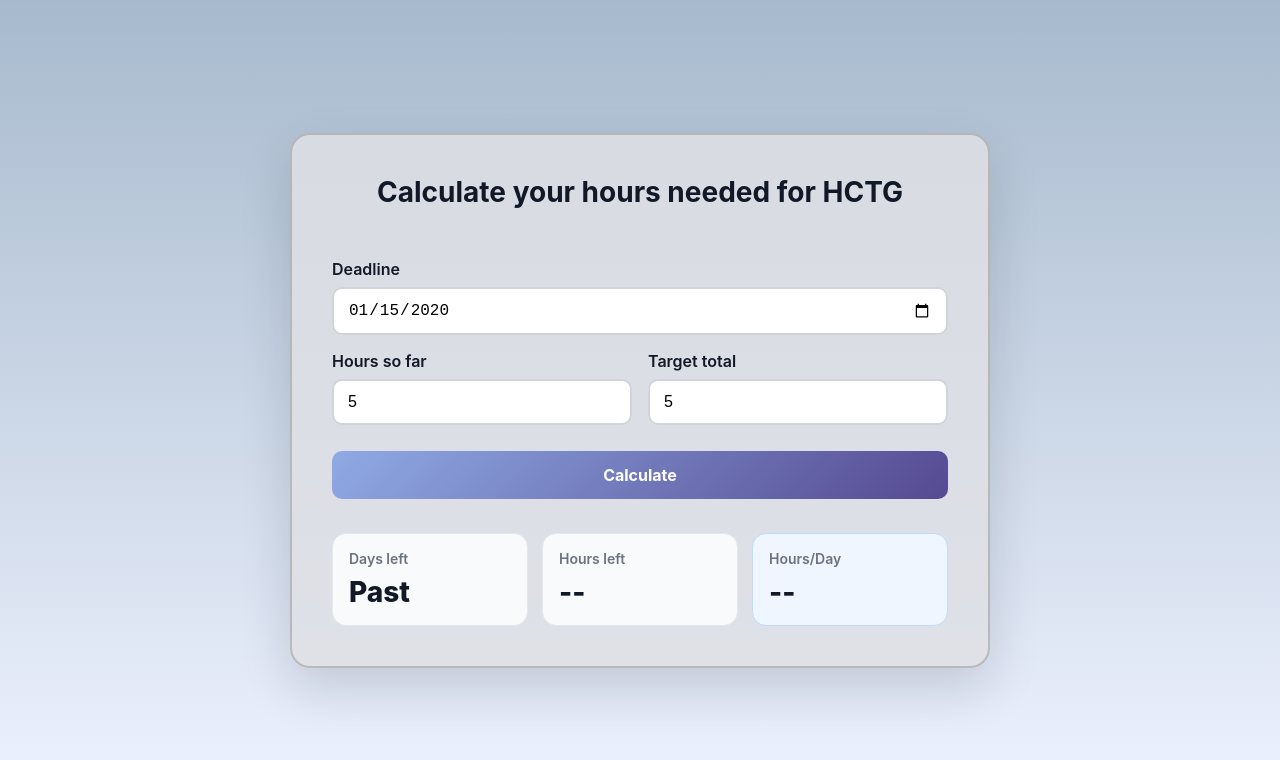
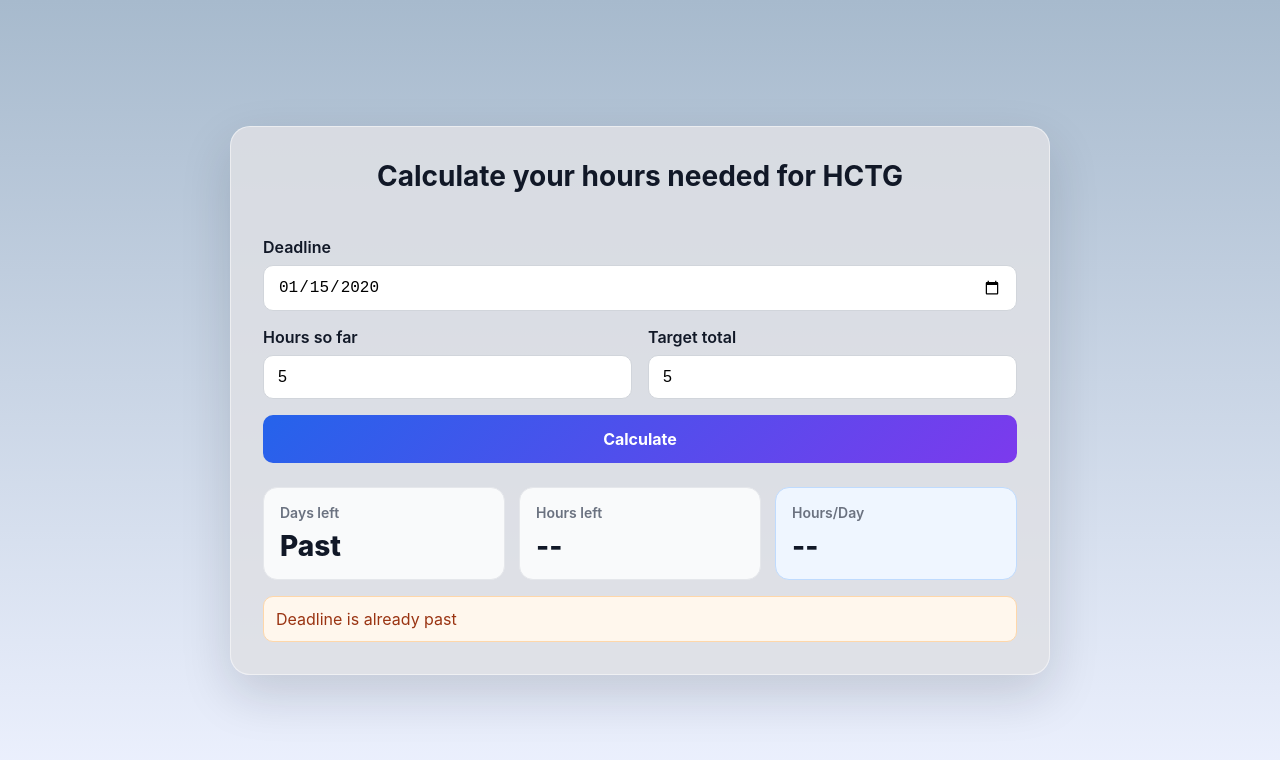
Before and after one commit to 019-Abhi/the-game-hours-calc, a React (Vite) app: page / in a window 1280 px wide. Both pictures are taken after typing "2020-01-15", "5", "5" into the empty fields and a click on the button "Calculate". Shown: the top 760 px of the page. Built offline with nearby package versions, Linux system fonts and the light colour scheme.

Commit message:
Revert "css redone, removed remarks from jsx"
This reverts commit 5e4b9eb4b760519d9956e9c84f3371aa0c6e195d.

```diff
--- a/src/App.css
+++ b/src/App.css
@@ -8,21 +8,36 @@
 
 .calculator-card {
   width: 100%;
-  max-width: 700px;
-  padding: 40px;
+  max-width: 820px;
+  padding: 32px;
   border-radius: 20px;
   background: rgba(223, 224, 228, 0.85);
-  border: 2px solid rgba(147, 143, 143, 0.5);
+  border: 1px solid rgba(255, 255, 255, 0.5);
   box-shadow: 0 20px 50px rgba(13, 20, 33, 0.15);
 }
 
 .title-wrap {
-  margin-bottom: 30px;
+  margin-bottom: 24px;
+}
+
+.eyebrow {
+  margin: 0 0 8px;
+  font-size: 12px;
+  font-weight: 700;
+  letter-spacing: 0.08em;
+  text-transform: uppercase;
+  color: #2563eb;
 }
 
 h1 {
   margin: 0;
   font-size: 1.75rem;
+}
+
+.subtitle {
+  margin-top: 10px;
+  color: #4b5563;
+  max-width: 50ch;
 }
 
 .input-grid {
@@ -50,28 +65,26 @@ h1 {
 .field input {
   padding: 12px 14px;
   font-size: 16px;
-  border: 2px solid #d1d5db;
+  border: 1px solid #d1d5db;
   border-radius: 10px;
   background: #fff;
 }
 
 .field input:focus {
   outline: none;
-  border-color: #afafb8;
+  border-color: #2563eb;
 }
 
 .calculate-btn {
   grid-column: span 2;
   padding: 14px 16px;
   font-size: 16px;
-  margin-top: 10px;
-  margin-bottom: 10px;
   font-weight: 700;
   color: #fff;
   border: none;
   border-radius: 10px;
   cursor: pointer;
-  background: linear-gradient(135deg, #8faae4, #554992);
+  background: linear-gradient(135deg, #2563eb, #7c3aed);
 }
 
 .calculate-btn:hover {
@@ -90,11 +103,6 @@ h1 {
   background: #f9fafb;
   border: 1px solid #e5e7eb;
   border-radius: 14px;
-  overflow: scroll;
-}
-
-.result-tile::-webkit-scrollbar {
-  display: none;
 }
 
 .result-tile.highlight {
@@ -116,6 +124,29 @@ h1 {
   color: #111827;
 }
 
+.feedback {
+  margin-top: 16px;
+}
+
+.warning,
+.success {
+  margin: 0;
+  padding: 12px;
+  border-radius: 10px;
+}
+
+.warning {
+  background: #fff7ed;
+  color: #9a3412;
+  border: 1px solid #fed7aa;
+}
+
+.success {
+  background: #ecfdf5;
+  color: #065f46;
+  border: 1px solid #a7f3d0;
+}
+
 @media (max-width: 700px) {
   .calculator-card {
     padding: 20px;
--- a/src/App.jsx
+++ b/src/App.jsx
@@ -149,6 +149,17 @@ function App() {
           </div>
         </div>
 
+        <div className="feedback">
+          {errorMsg !== '' && (
+            <p className="warning">{errorMsg}</p>
+          )}
+          {showResult && Number.isFinite(hoursPerDay) && (
+            <p className="success">
+              {hoursPerDay.toFixed(2)} hrs/day to hit {goal} by {formatDeadlineLabel(deadlineDate)}
+            </p>
+          )}
+        </div>
+
       </div>
     </main>
   )
```
